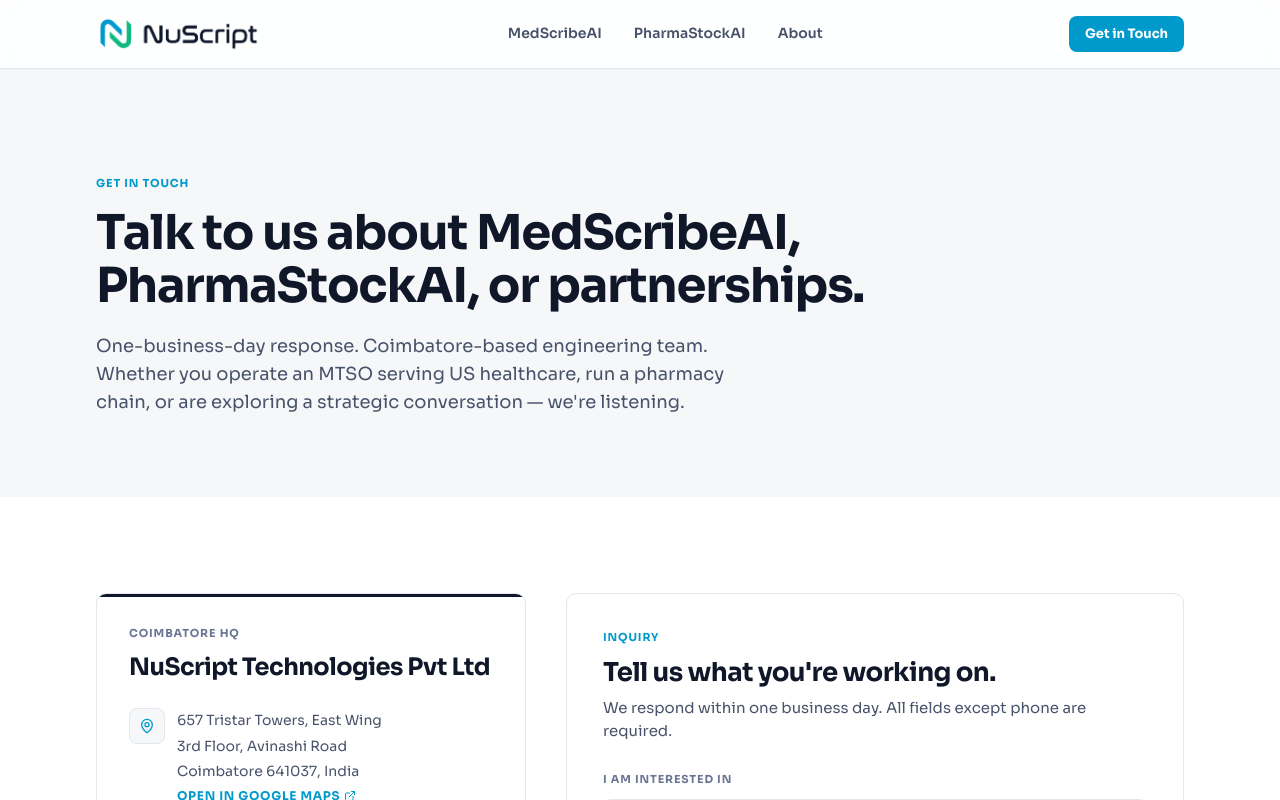
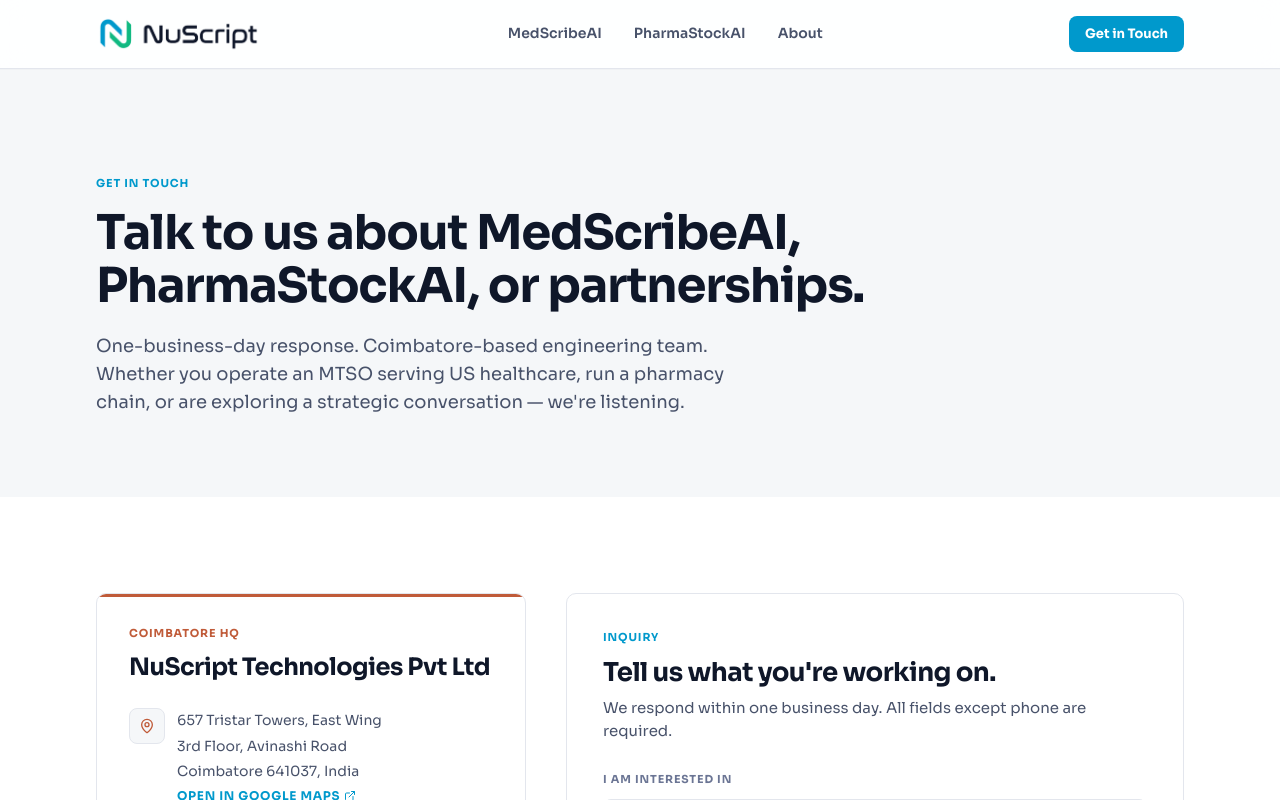
Before and after one commit to nuscript-tech/nuscript-in, a React (Vite) app: page /contact in a window 1280 px wide. Shown: the top 800 px of the page. Built offline with nearby package versions, Linux system fonts and the light colour scheme.

Commit message:
Apply clay accent to Contact HQ card

```diff
--- a/src/pages/Contact.jsx
+++ b/src/pages/Contact.jsx
@@ -216,9 +216,9 @@
 function HqCard() {
   return (
     <div className="relative overflow-hidden rounded-lg border border-rule bg-paper-2 p-7 sm:p-8">
-      <div aria-hidden="true" className="absolute left-0 top-0 h-[3px] w-full bg-slate" />
+      <div aria-hidden="true" className="absolute left-0 top-0 h-[3px] w-full bg-clay" />
 
-      <Eyebrow color="muted" className="mb-3 block">COIMBATORE HQ</Eyebrow>
+      <Eyebrow color="clay" className="mb-3 block">COIMBATORE HQ</Eyebrow>
       <h3 className="font-sora text-[22px] font-bold leading-[1.20] tracking-[-0.022em] text-slate sm:text-[24px]">
         {HQ.legalName}
       </h3>
@@ -286,7 +286,7 @@
         aria-hidden="true"
         className="mt-0.5 inline-flex h-9 w-9 flex-shrink-0 items-center justify-center rounded-md border border-rule bg-paper"
       >
-        <Icon className="h-4 w-4 text-cyan" />
+        <Icon className="h-4 w-4 text-clay" />
       </span>
       <div className="flex-1 pt-1">{children}</div>
     </li>
```
